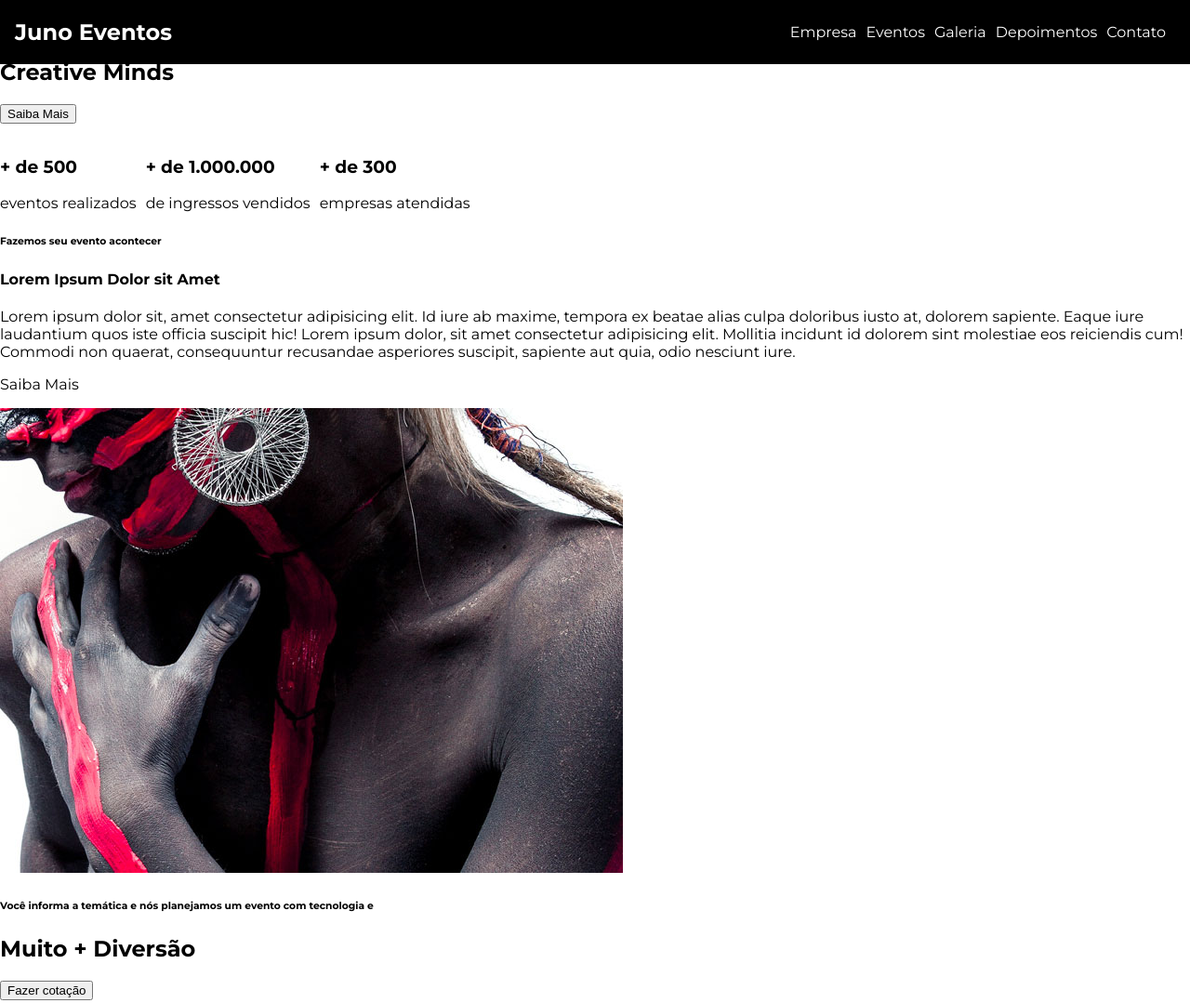
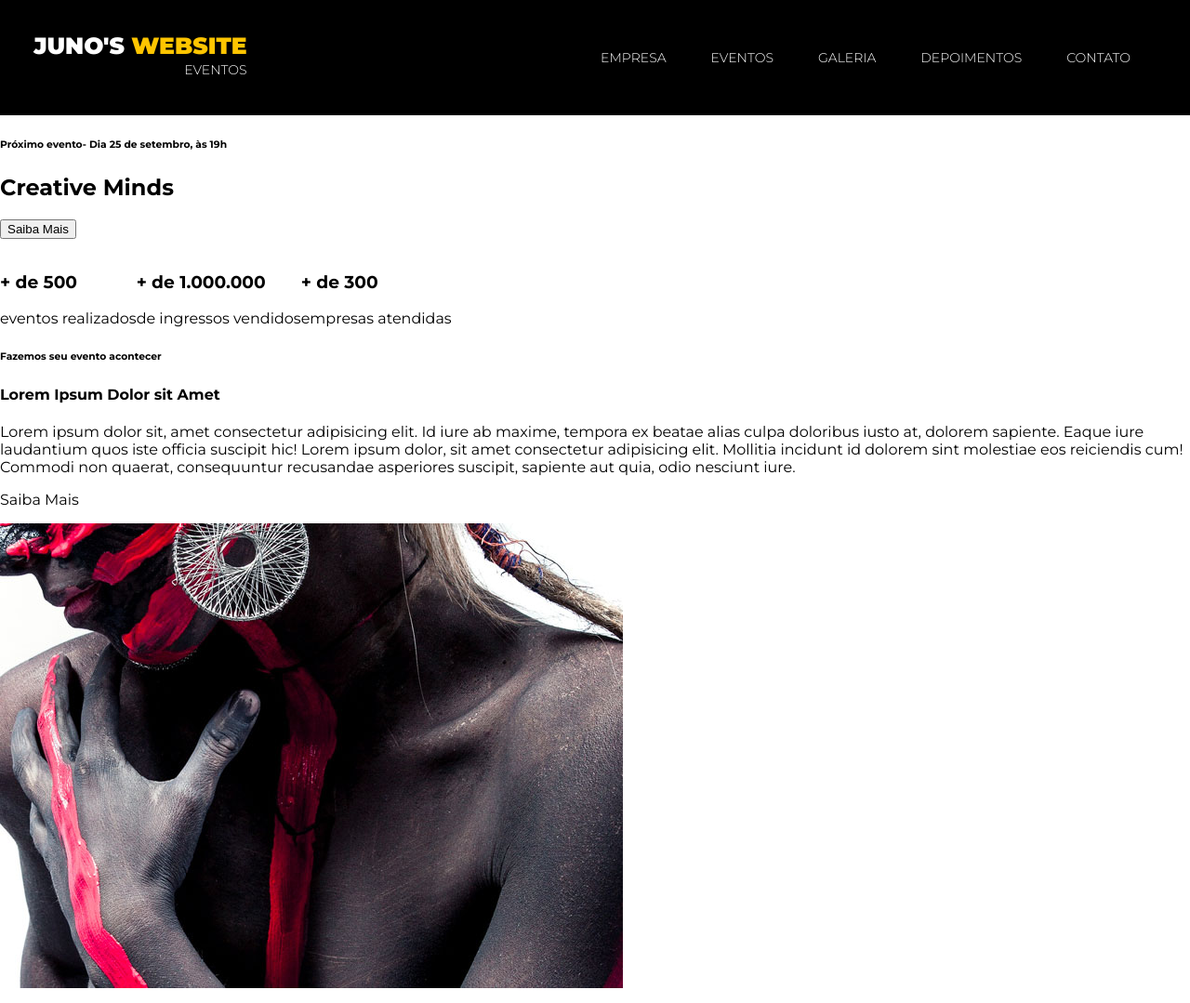
Before and after one commit to junonedel/juno, a website: page src/index.html in a window 1280 px wide. Shown: the top 1079 px of the page at 93% size. Drawn offline with Linux system fonts and the light colour scheme.

Commit message:
feat(nav): added base style and details on the navbar

```diff
--- a/src/index.html
+++ b/src/index.html
@@ -9,7 +9,9 @@
   </head>
   <body>
     <nav class="navbar">
-      <h1>Ju<span>no</span><span> Eventos</span></h1>
+      <h1 class="logo-juno">Juno's <span class="copy--primary">Website</span>
+          <span class="logo-juno__subtitle"> Eventos</span>
+        </h1>
       <ul class="navbar__links">
         <li><a href="#Empresa">Empresa</a></li>
 
--- a/src/style.css
+++ b/src/style.css
@@ -1,26 +1,24 @@
- @import url("https://fonts.googleapis.com/css2?family=Montserrat:wght@400;700&display=swap");
+@import url("https://fonts.googleapis.com/css2?family=Montserrat:wght@300;400;700;900&display=swap");
 
 * {
-    box-sizing: border-box;
+  box-sizing: border-box;
 }
 
 :root {
+  --color-primary: #ffc500;
   font-family: "Montserrat", sans-serif;
   font-size: 16px;
 }
 
-ul {
-    display: flex;
-    list-style: none;
-    padding-left: 0;
+body {
+    margin: 0;
+    padding-top: 7.75rem;
 }
 
-li {
-    margin-right: 0.625rem;
-}
-
-body {
-    margin: 0;
+ul {
+  display: flex;
+  list-style: none;
+  padding-left: 0;
 }
 
 .navbar {
@@ -31,10 +29,10 @@ body {
     top: 0;
     left: 0;
     width: 100%;
+    height: 7.75rem;
     padding: 0 1rem;
     background-color: #000;
     color: #fff;
-
 }
 
 .navbar__links {
@@ -43,5 +41,33 @@ body {
 
 .navbar__links a {
     color: white;
+    font-weight: 300;
     text-decoration: none;
 }
+
+.navbar__links a:hover {
+    color: var(--color-primary);
+}
+
+.navbar__links li {
+  margin-right: 3rem;
+  font-size: .875rem;
+  text-transform: uppercase;
+}
+
+.logo-juno {
+    font-weight: 900;
+    text-transform: uppercase;
+    text-align: right;
+    line-height: 1.3ch;
+    font-size: 25px;
+}
+
+.logo-juno__subtitle {
+    font-size: 14px;
+    font-weight: 300;
+}
+
+.copy--primary {
+    color: var(--color-primary);
+}
```
